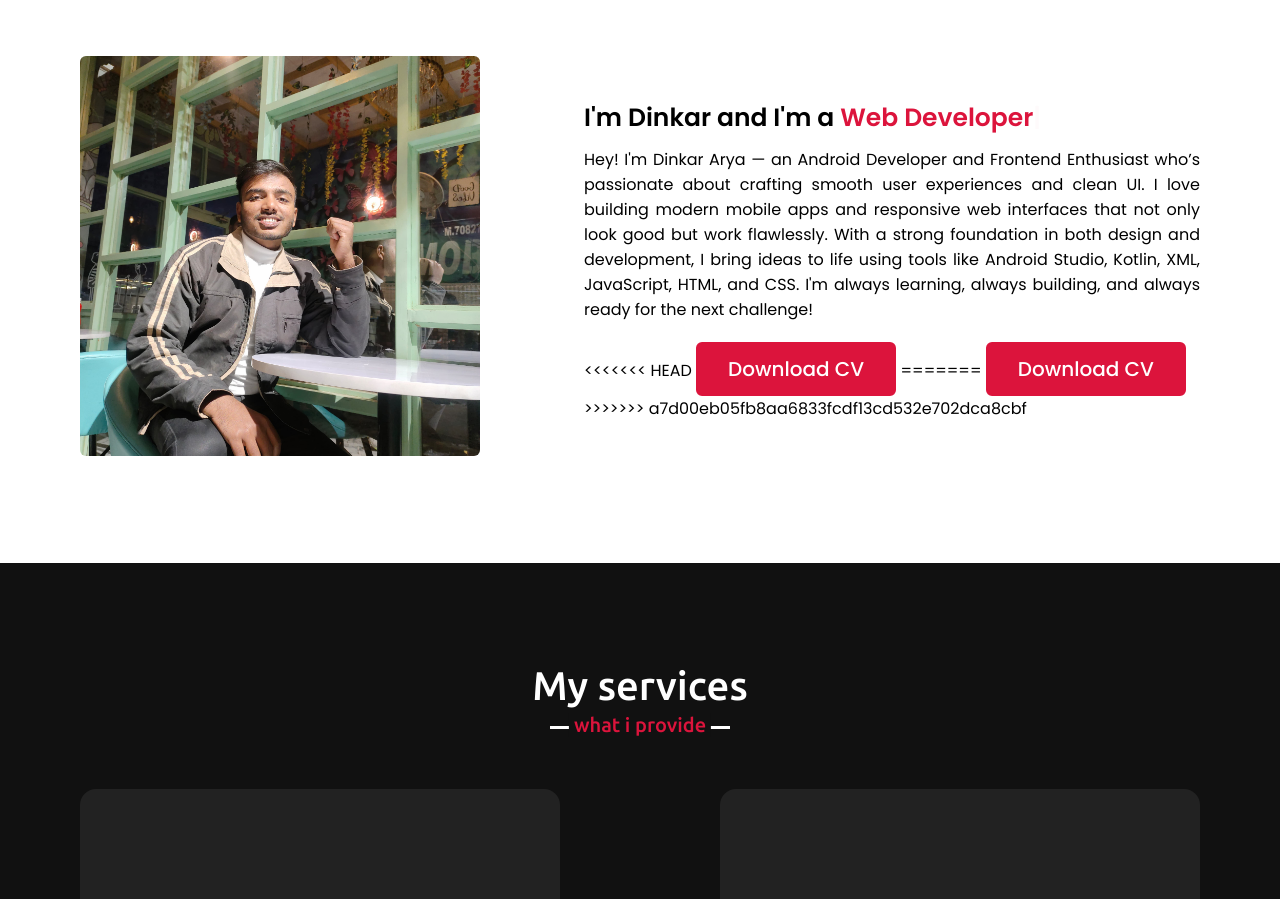
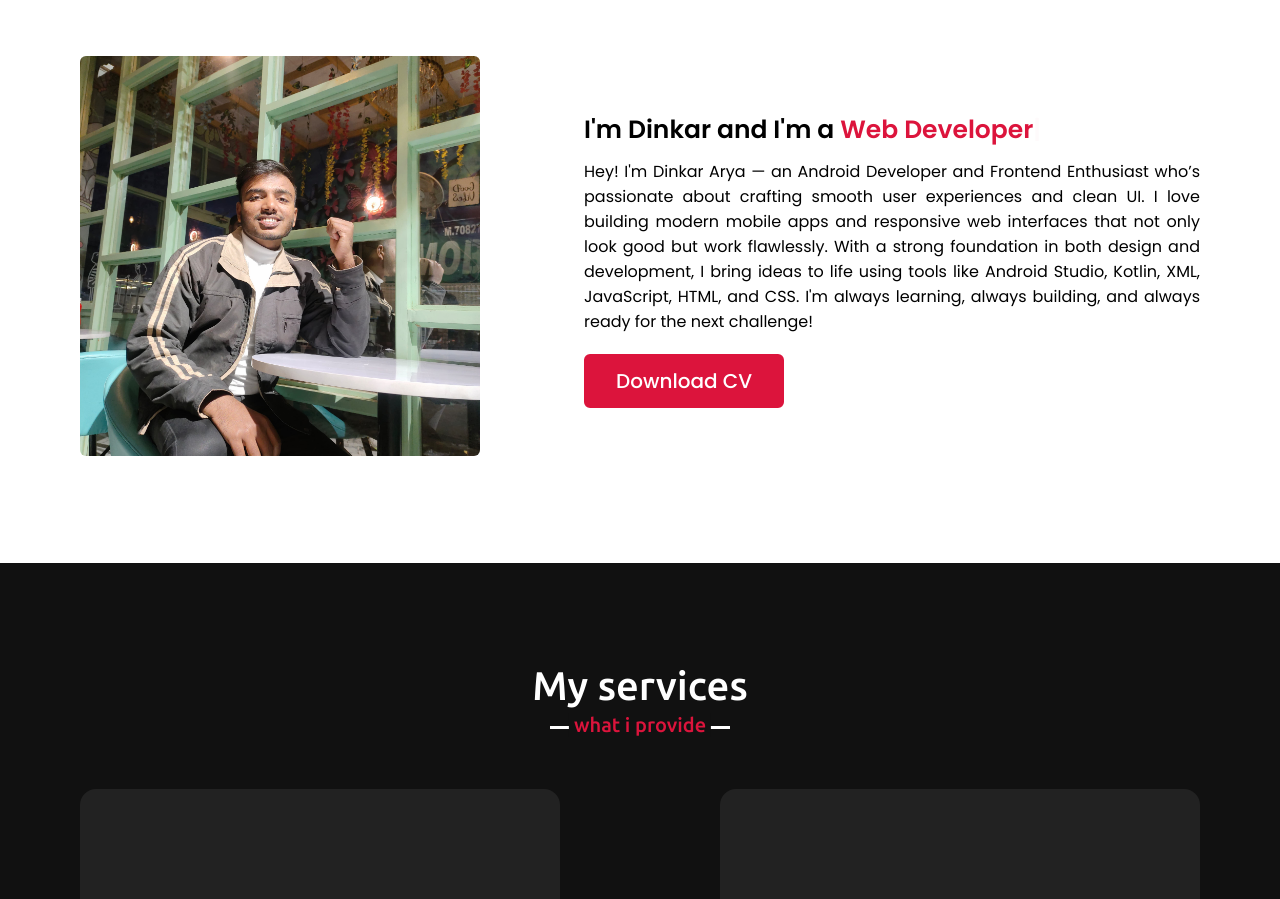
Before and after one commit to Dinkar18/Portfolio, a plain HTML site: page index.html in a window 1280 px wide. Shown: the part 970-1869 px from the top of the page. Drawn offline with nearby package versions, Linux system fonts and the light colour scheme.

Commit message:
Resolved merge conflicts

```diff
--- a/index.html
+++ b/index.html
@@ -60,11 +60,8 @@
                     <p>
                         Hey! I'm Dinkar Arya — an Android Developer and Frontend Enthusiast who’s passionate about crafting smooth user experiences and clean UI. I love building modern mobile apps and responsive web interfaces that not only look good but work flawlessly. With a strong foundation in both design and development, I bring ideas to life using tools like Android Studio, Kotlin, XML, JavaScript, HTML, and CSS. I'm always learning, always building, and always ready for the next challenge!
                         </p>
-<<<<<<< HEAD
+
            <a href="./SDE_Resume5.pdf" target="_blank">Download CV</a>
-=======
-           <a href="./SDE_RESUME.pdf">Download CV</a>
->>>>>>> a7d00eb05fb8aa6833fcdf13cd532e702dca8cbf
                 </div>
             </div>
         </div>
```
